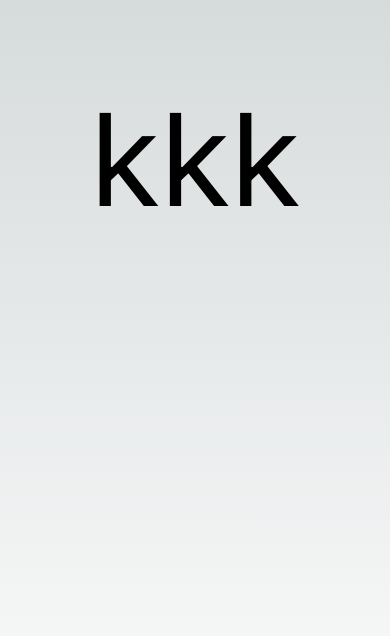
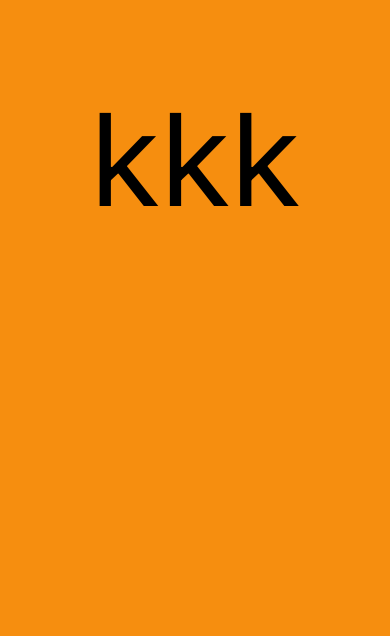
Before and after one commit to fastlane-dev/yeoshin-therfect, a Next.js app: page / in a window 390 px wide. Shown: the top 636 px of the page. Built offline with nearby package versions, Linux system fonts and the light colour scheme.

Commit message:
fix : swiper css 기본 세팅
-  그렇지 않으면 모바일 모드에서 마우스 드래그가 안됨

- 그리고 각 슬라이드에 기본 높이를 세팅하지 않으면 높이가 무한정 커짐

```diff
--- a/src/styles/globals.css
+++ b/src/styles/globals.css
@@ -2,26 +2,28 @@
 @tailwind components;
 @tailwind utilities;
 
-:root {
-  --foreground-rgb: 0, 0, 0;
-  --background-start-rgb: 214, 219, 220;
-  --background-end-rgb: 255, 255, 255;
+* {
+  box-sizing: border-box;
+  padding: 0;
+  margin: 0;
 }
 
-@media (prefers-color-scheme: dark) {
-  :root {
-    --foreground-rgb: 255, 255, 255;
-    --background-start-rgb: 0, 0, 0;
-    --background-end-rgb: 0, 0, 0;
-  }
+html,
+body {
+  background-color: #f68e0f;
+  max-width: 100%;
+  overflow-x: hidden;
 }
 
-body {
-  color: rgb(var(--foreground-rgb));
-  background: linear-gradient(
-      to bottom,
-      transparent,
-      rgb(var(--background-end-rgb))
-    )
-    rgb(var(--background-start-rgb));
+body::-webkit-scrollbar {
+  display: none; /* Chrome, Safari, Opera*/
 }
+
+.swiper-mobile {
+  width: 100%;
+  max-height: 100vh;
+}
+
+.swiper-slide-mobile {
+  max-height: 100vh;
+}
```
Also changed, not shown: src/pages/_app.tsx (+5 -3 lines).
